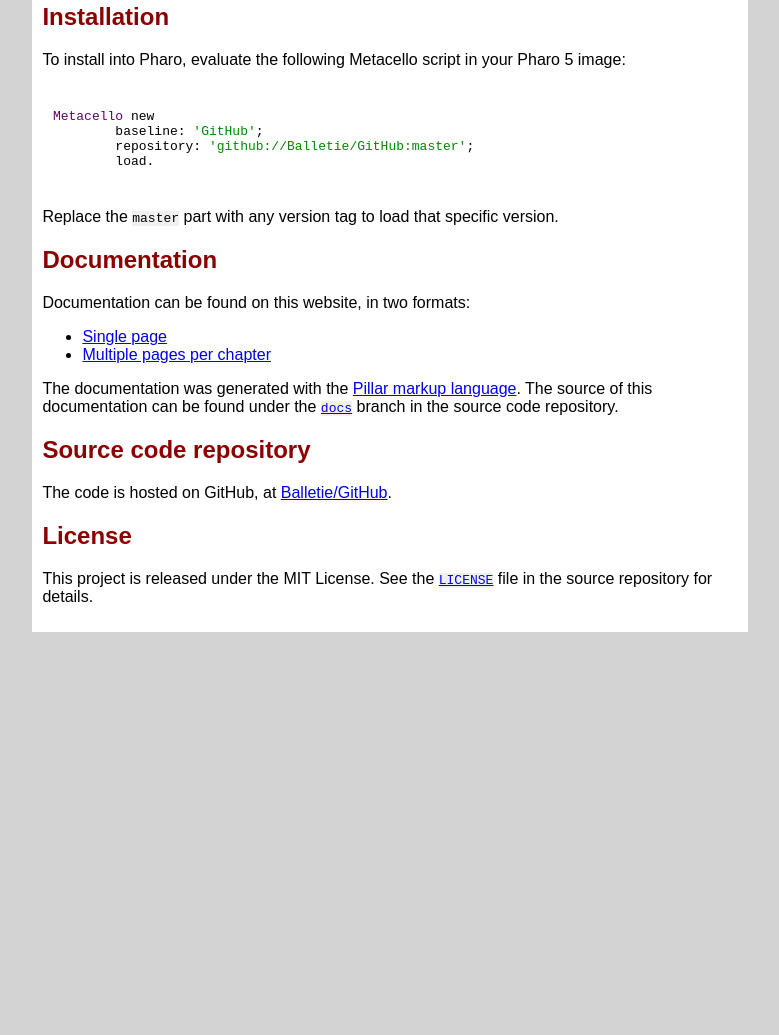
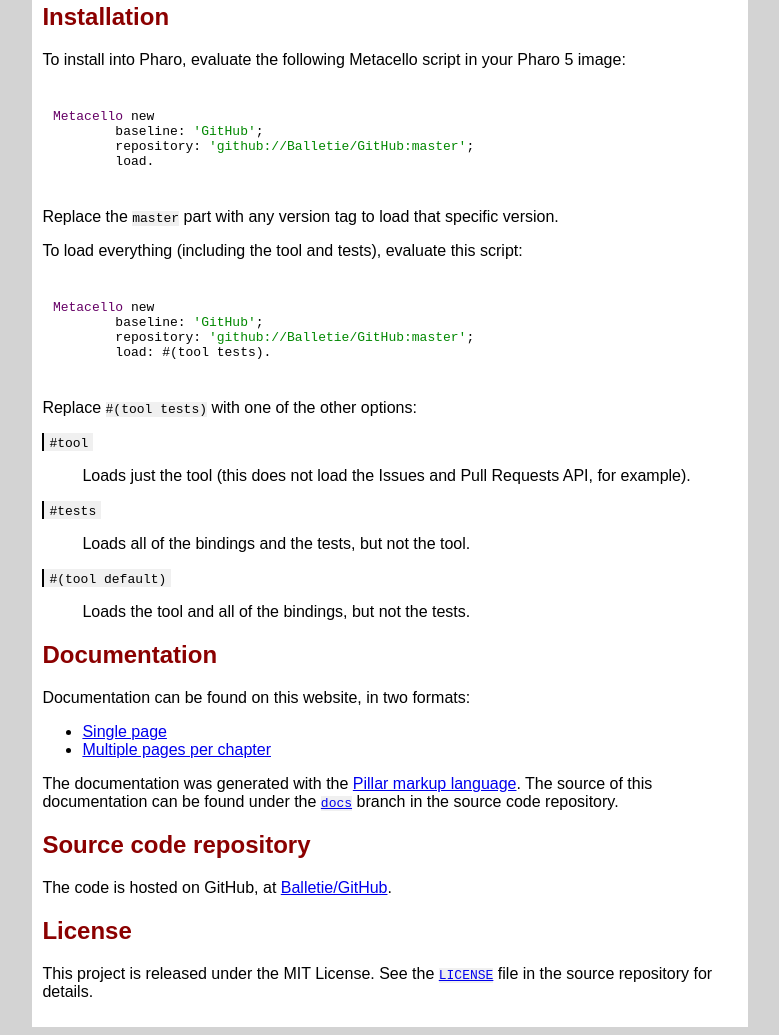
Before and after one commit to guillep/GitHub, a plain HTML site: page index.html in a window 1280 px wide. Shown: the part 793-1828 px from the top of the page, without its empty margins (250-1029 px from the left). Before the commit the page ends 1433 px from the top, so only its background shows below. Drawn offline with Linux system fonts and the light colour scheme.

Commit message:
Build documentation.

```diff
--- a/index.html
+++ b/index.html
@@ -56,6 +56,25 @@
 <p>
 Replace the <code>master</code> part with any version tag to load that specific version.
 </p>
+<p>
+To load everything (including the tool and tests), evaluate this script:
+</p>
+<figure><pre><code class="smalltalk">Metacello new
+	baseline: 'GitHub';
+	repository: 'github://Balletie/GitHub:master';
+	load: #(tool tests).</code></pre><figcaption></figcaption></figure>
+
+<p>
+Replace <code>#(tool tests)</code> with one of the other options:
+</p>
+<dl><dt><code>#tool</code></dt>
+<dd>Loads just the tool (this does not load the Issues and Pull Requests API, for example).</dd>
+<dt><code>#tests</code></dt>
+<dd>Loads all of the bindings and the tests, but not the tool.</dd>
+<dt><code>#(tool default)</code></dt>
+<dd>Loads the tool and all of the bindings, but not the tests.</dd>
+</dl>
+
 </section><section>
 <h2>Documentation</h2>
 
```
